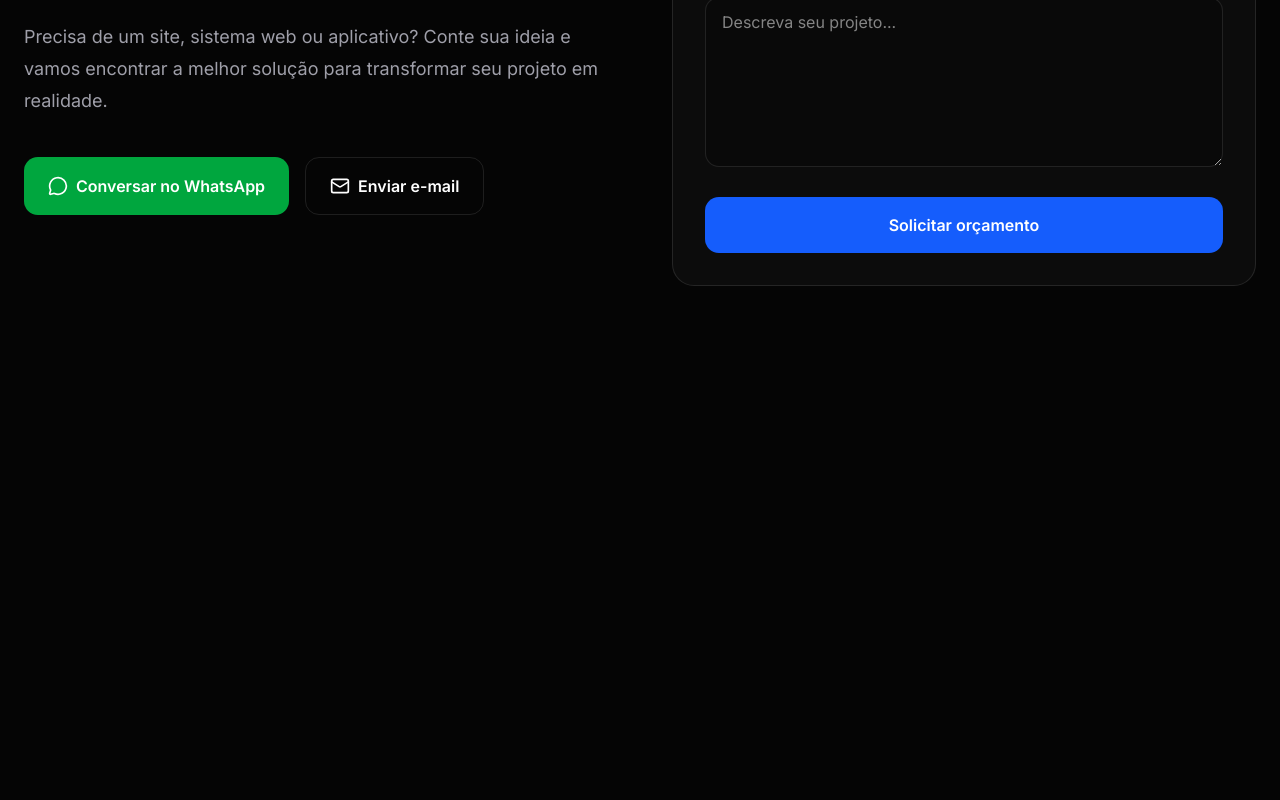
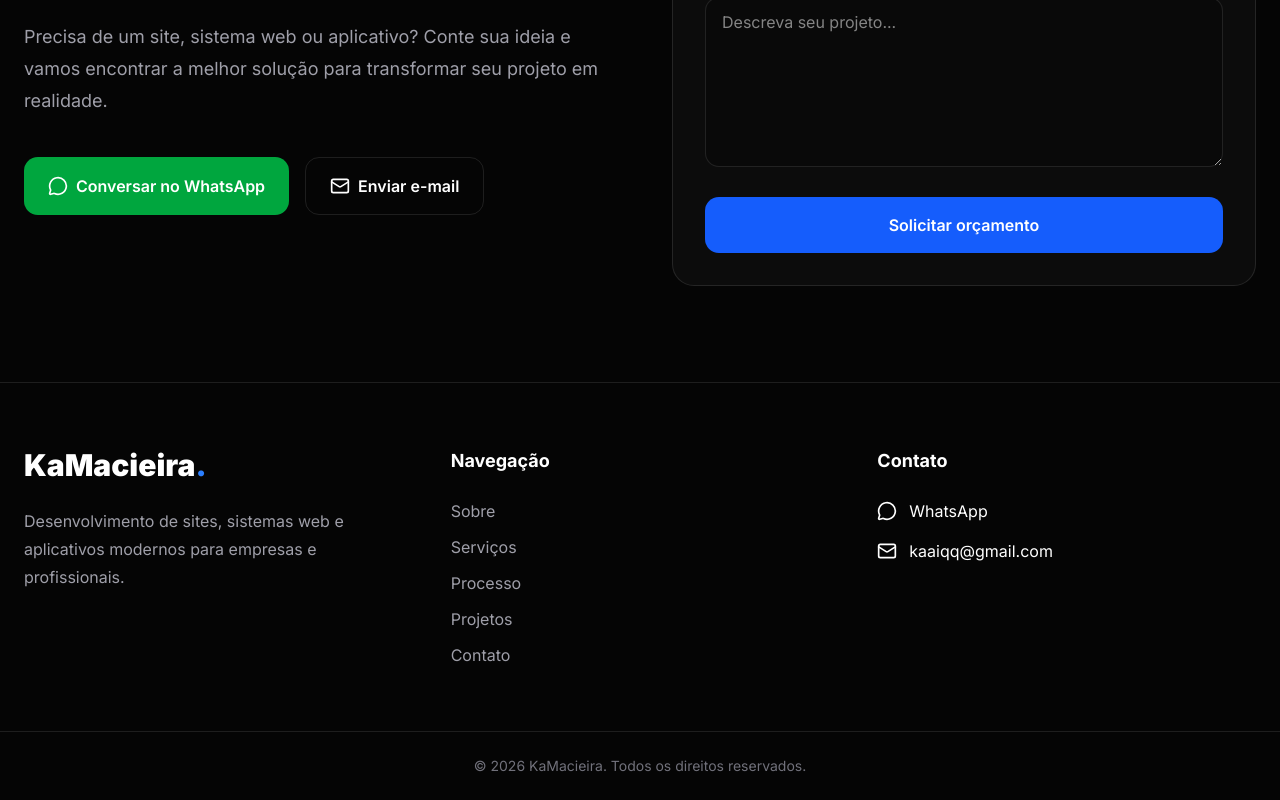
Before and after one commit to kaiquemacieira/PortfolioKaMacieira, a Next.js app: page / in a window 1280 px wide. Shown: the part 4292-5092 px from the top of the page. Before the commit the page ends 4674 px from the top, so only its background shows below. Built offline with nearby package versions, Linux system fonts and the light colour scheme.

Commit message:
fix footer layout and global styles

```diff
--- a/app/globals.css
+++ b/app/globals.css
@@ -26,6 +26,7 @@ a {
 @theme inline {
   --font-heading: var(--font-sans);
   --font-sans: var(--font-sans);
+
   --color-sidebar-ring: var(--sidebar-ring);
   --color-sidebar-border: var(--sidebar-border);
   --color-sidebar-accent-foreground: var(--sidebar-accent-foreground);
@@ -34,29 +35,40 @@ a {
   --color-sidebar-primary: var(--sidebar-primary);
   --color-sidebar-foreground: var(--sidebar-foreground);
   --color-sidebar: var(--sidebar);
+
   --color-chart-5: var(--chart-5);
   --color-chart-4: var(--chart-4);
   --color-chart-3: var(--chart-3);
   --color-chart-2: var(--chart-2);
   --color-chart-1: var(--chart-1);
+
   --color-ring: var(--ring);
   --color-input: var(--input);
   --color-border: var(--border);
+
   --color-destructive: var(--destructive);
+
   --color-accent-foreground: var(--accent-foreground);
   --color-accent: var(--accent);
+
   --color-muted-foreground: var(--muted-foreground);
   --color-muted: var(--muted);
+
   --color-secondary-foreground: var(--secondary-foreground);
   --color-secondary: var(--secondary);
+
   --color-primary-foreground: var(--primary-foreground);
   --color-primary: var(--primary);
+
   --color-popover-foreground: var(--popover-foreground);
   --color-popover: var(--popover);
+
   --color-card-foreground: var(--card-foreground);
   --color-card: var(--card);
+
   --color-foreground: var(--foreground);
   --color-background: var(--background);
+
   --radius-sm: calc(var(--radius) * 0.6);
   --radius-md: calc(var(--radius) * 0.8);
   --radius-lg: var(--radius);
@@ -66,83 +78,76 @@ a {
   --radius-4xl: calc(var(--radius) * 2.6);
 }
 
+
 :root {
-  --background: oklch(1 0 0);
-  --foreground: oklch(0.145 0 0);
-  --card: oklch(1 0 0);
-  --card-foreground: oklch(0.145 0 0);
-  --popover: oklch(1 0 0);
-  --popover-foreground: oklch(0.145 0 0);
-  --primary: oklch(0.205 0 0);
-  --primary-foreground: oklch(0.985 0 0);
-  --secondary: oklch(0.97 0 0);
-  --secondary-foreground: oklch(0.205 0 0);
-  --muted: oklch(0.97 0 0);
-  --muted-foreground: oklch(0.556 0 0);
-  --accent: oklch(0.97 0 0);
-  --accent-foreground: oklch(0.205 0 0);
-  --destructive: oklch(0.577 0.245 27.325);
-  --border: oklch(0.922 0 0);
-  --input: oklch(0.922 0 0);
-  --ring: oklch(0.708 0 0);
-  --chart-1: oklch(0.87 0 0);
-  --chart-2: oklch(0.556 0 0);
-  --chart-3: oklch(0.439 0 0);
-  --chart-4: oklch(0.371 0 0);
-  --chart-5: oklch(0.269 0 0);
+  --background: oklch(0.05 0 0);
+  --foreground: oklch(1 0 0);
+
+  --card: oklch(0.1 0 0);
+  --card-foreground: oklch(1 0 0);
+
+  --popover: oklch(0.1 0 0);
+  --popover-foreground: oklch(1 0 0);
+
+  --primary: oklch(0.65 0.2 260);
+  --primary-foreground: oklch(1 0 0);
+
+  --secondary: oklch(0.2 0 0);
+  --secondary-foreground: oklch(1 0 0);
+
+  --muted: oklch(0.2 0 0);
+  --muted-foreground: oklch(0.7 0 0);
+
+  --accent: oklch(0.2 0 0);
+  --accent-foreground: oklch(1 0 0);
+
+  --destructive: oklch(0.6 0.2 25);
+
+  --border: oklch(1 0 0 / 10%);
+  --input: oklch(1 0 0 / 15%);
+  --ring: oklch(0.7 0.1 260);
+
+  --chart-1: oklch(0.7 0.2 260);
+  --chart-2: oklch(0.6 0.2 200);
+  --chart-3: oklch(0.5 0.2 150);
+  --chart-4: oklch(0.5 0.15 50);
+  --chart-5: oklch(0.5 0.15 20);
+
   --radius: 0.625rem;
-  --sidebar: oklch(0.985 0 0);
-  --sidebar-foreground: oklch(0.145 0 0);
-  --sidebar-primary: oklch(0.205 0 0);
-  --sidebar-primary-foreground: oklch(0.985 0 0);
-  --sidebar-accent: oklch(0.97 0 0);
-  --sidebar-accent-foreground: oklch(0.205 0 0);
-  --sidebar-border: oklch(0.922 0 0);
-  --sidebar-ring: oklch(0.708 0 0);
+
+  --sidebar: oklch(0.1 0 0);
+  --sidebar-foreground: oklch(1 0 0);
+  --sidebar-primary: oklch(0.65 0.2 260);
+  --sidebar-primary-foreground: oklch(1 0 0);
+  --sidebar-accent: oklch(0.2 0 0);
+  --sidebar-accent-foreground: oklch(1 0 0);
+  --sidebar-border: oklch(1 0 0 / 10%);
+  --sidebar-ring: oklch(0.7 0.1 260);
 }
 
+
 .dark {
-  --background: oklch(0.145 0 0);
-  --foreground: oklch(0.985 0 0);
-  --card: oklch(0.205 0 0);
-  --card-foreground: oklch(0.985 0 0);
-  --popover: oklch(0.205 0 0);
-  --popover-foreground: oklch(0.985 0 0);
-  --primary: oklch(0.922 0 0);
-  --primary-foreground: oklch(0.205 0 0);
-  --secondary: oklch(0.269 0 0);
-  --secondary-foreground: oklch(0.985 0 0);
-  --muted: oklch(0.269 0 0);
-  --muted-foreground: oklch(0.708 0 0);
-  --accent: oklch(0.269 0 0);
-  --accent-foreground: oklch(0.985 0 0);
-  --destructive: oklch(0.704 0.191 22.216);
+  --background: oklch(0.05 0 0);
+  --foreground: oklch(1 0 0);
+
+  --card: oklch(0.1 0 0);
+  --card-foreground: oklch(1 0 0);
+
   --border: oklch(1 0 0 / 10%);
-  --input: oklch(1 0 0 / 15%);
-  --ring: oklch(0.556 0 0);
-  --chart-1: oklch(0.87 0 0);
-  --chart-2: oklch(0.556 0 0);
-  --chart-3: oklch(0.439 0 0);
-  --chart-4: oklch(0.371 0 0);
-  --chart-5: oklch(0.269 0 0);
-  --sidebar: oklch(0.205 0 0);
-  --sidebar-foreground: oklch(0.985 0 0);
-  --sidebar-primary: oklch(0.488 0.243 264.376);
-  --sidebar-primary-foreground: oklch(0.985 0 0);
-  --sidebar-accent: oklch(0.269 0 0);
-  --sidebar-accent-foreground: oklch(0.985 0 0);
-  --sidebar-border: oklch(1 0 0 / 10%);
-  --sidebar-ring: oklch(0.556 0 0);
 }
+
 
 @layer base {
   * {
     @apply border-border outline-ring/50;
   }
-  body {
-    @apply bg-background text-foreground;
-  }
+
   html {
     @apply font-sans;
   }
+
+  body {
+    background: #050505;
+    color: #ffffff;
+  }
 }
--- a/app/layout.tsx
+++ b/app/layout.tsx
@@ -1,9 +1,11 @@
 import type { Metadata } from "next";
 import { Inter, Geist } from "next/font/google";
 import "./globals.css";
-import { cn } from "@/lib/utils";
 
-const geist = Geist({subsets:['latin'],variable:'--font-sans'});
+const geist = Geist({
+  subsets: ["latin"],
+  variable: "--font-sans",
+});
 
 const inter = Inter({
   subsets: ["latin"],
@@ -21,8 +23,10 @@ export default function RootLayout({
   children: React.ReactNode;
 }>) {
   return (
-    <html lang="pt-BR" className={cn("font-sans", geist.variable)}>
-      <body className={inter.className}>{children}</body>
+    <html lang="pt-BR" className={geist.variable}>
+      <body className={`${inter.className} bg-[#050505] text-white`}>
+        {children}
+      </body>
     </html>
   );
 }
--- a/app/page.tsx
+++ b/app/page.tsx
@@ -1,4 +1,5 @@
 import Header from "@/components/Header";
+import Footer from "@/components/Footer";
 import Hero from "@/components/sections/Hero";
 import About from "@/components/sections/About";
 import Services from "@/components/sections/Services";
@@ -16,6 +17,7 @@ export default function Home() {
       <Process />
       <Projects />
       <Contact />
+      <Footer />
     </main>
   );
 }
--- a/components/Footer.tsx
+++ b/components/Footer.tsx
@@ -0,0 +1,108 @@
+import { Mail, MessageCircle } from "lucide-react";
+
+export default function Footer() {
+  return (
+    <footer className="relative z-50 border-t border-white/10 bg-[#050505] text-white">
+      <div className="mx-auto grid max-w-7xl gap-12 px-6 py-16 md:grid-cols-3">
+
+        {/* Marca */}
+        <div>
+          <h2 className="text-3xl font-black">
+            KaMacieira<span className="text-blue-500">.</span>
+          </h2>
+
+          <p className="mt-6 max-w-sm leading-7 text-zinc-400">
+            Desenvolvimento de sites, sistemas web e aplicativos modernos
+            para empresas e profissionais.
+          </p>
+        </div>
+
+
+        {/* Navegação */}
+        <div>
+          <h3 className="text-lg font-bold">
+            Navegação
+          </h3>
+
+          <nav className="mt-6 flex flex-col gap-3 text-zinc-400">
+
+            <a
+              href="#about"
+              className="transition hover:text-blue-400"
+            >
+              Sobre
+            </a>
+
+            <a
+              href="#services"
+              className="transition hover:text-blue-400"
+            >
+              Serviços
+            </a>
+
+            <a
+              href="#process"
+              className="transition hover:text-blue-400"
+            >
+              Processo
+            </a>
+
+            <a
+              href="#projects"
+              className="transition hover:text-blue-400"
+            >
+              Projetos
+            </a>
+
+            <a
+              href="#contact"
+              className="transition hover:text-blue-400"
+            >
+              Contato
+            </a>
+
+          </nav>
+        </div>
+
+
+        {/* Contato */}
+        <div>
+          <h3 className="text-lg font-bold">
+            Contato
+          </h3>
+
+          <div className="mt-6 flex flex-col gap-4">
+
+            <a
+              href="https://wa.me/5579988529932"
+              target="_blank"
+              rel="noopener noreferrer"
+              className="flex items-center gap-3 text-zinc-400 transition hover:text-green-400"
+            >
+              <MessageCircle size={20} />
+              WhatsApp
+            </a>
+
+
+            <a
+              href="mailto:kaaiqq@gmail.com"
+              className="flex items-center gap-3 text-zinc-400 transition hover:text-blue-400"
+            >
+              <Mail size={20} />
+              kaaiqq@gmail.com
+            </a>
+
+          </div>
+        </div>
+
+      </div>
+
+
+      {/* Copyright */}
+      <div className="border-t border-white/10 py-6 text-center text-sm text-zinc-500">
+        © 2026 KaMacieira. Todos os direitos reservados.
+      </div>
+
+    </footer>
+  );
+}
```
